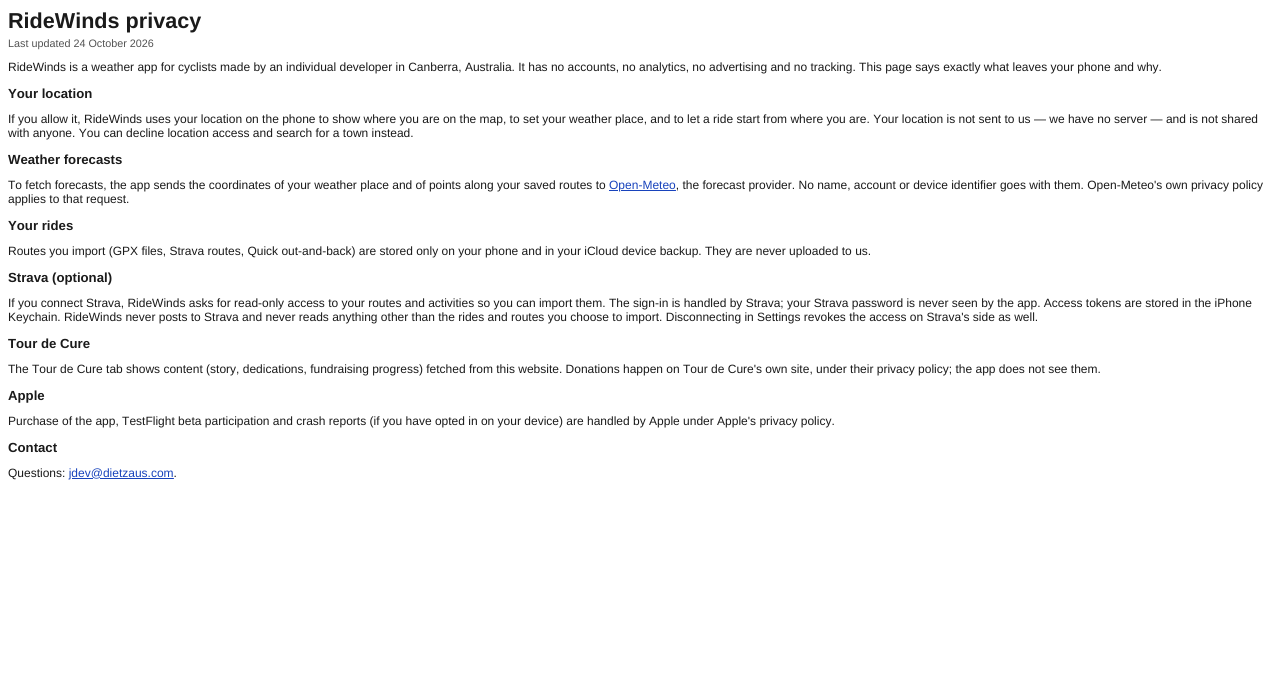
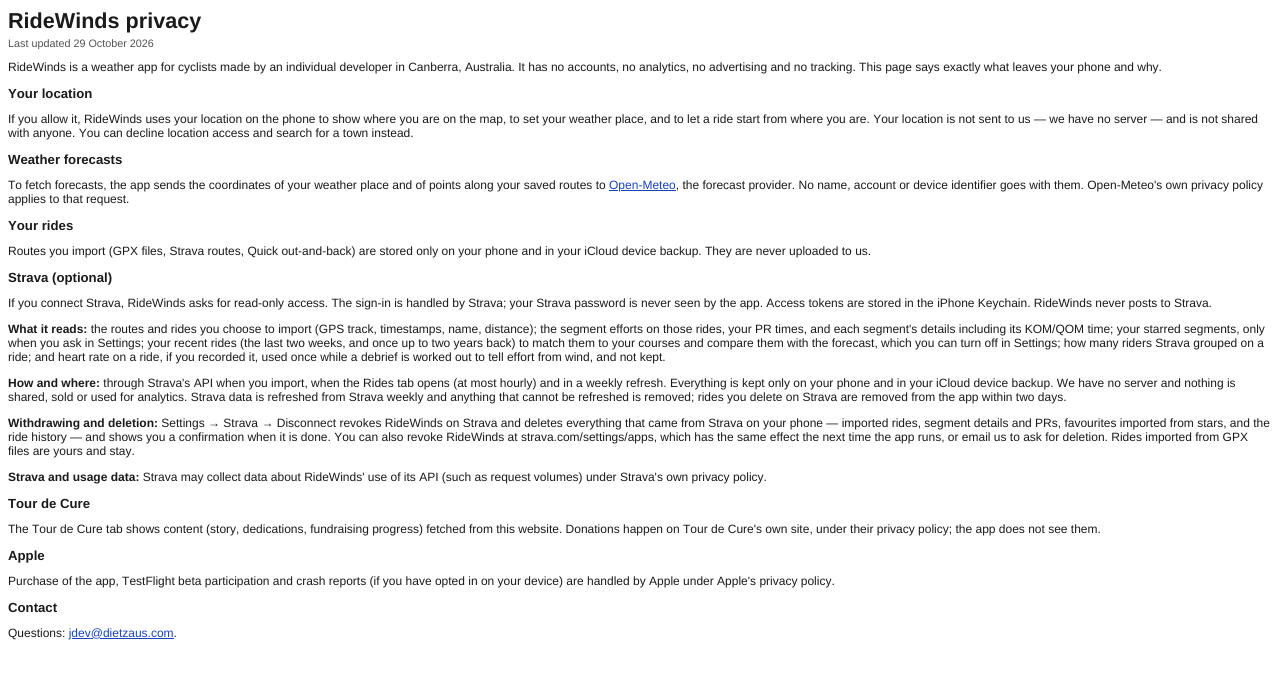
Before and after one commit to Jeebers777/ridewinds-site, a plain HTML site: page privacy.html in a window 1280 px wide. Drawn offline with Linux system fonts and the light colour scheme.

Commit message:
Road: heart rate as the effort prior where no segment measures it (DESIGN §9.15)
heartrate stream in the existing streams call, used once in processing, never
stored. Consent version 3; privacy page and info sheet updated.

Co-Authored-By: Claude Fable 5.1 <noreply@anthropic.com>
Claude-Session: https://claude.ai/code/session_018btbe1fNb3tL7Yr6enxZCL

```diff
--- a/privacy.html
+++ b/privacy.html
@@ -18,7 +18,7 @@
 </head>
 <body>
 <h1 style="margin: 0.0px 0.0px 3.0px 0.0px; font: 21.6px 'Helvetica Neue'; color: #1a1a1a; -webkit-text-stroke: #1a1a1a"><span class="s1"><b>RideWinds privacy</b></span></h1>
-<p class="p2"><span class="s1">Last updated 24 October 2026</span></p>
+<p class="p2"><span class="s1">Last updated 29 October 2026</span></p>
 <p class="p3"><span class="s1">RideWinds is a weather app for cyclists made by an individual developer in Canberra, Australia. It has no accounts, no analytics, no advertising and no tracking. This page says exactly what leaves your phone and why.</span></p>
 <h2 style="margin: 0.0px 0.0px 11.0px 0.0px; font: 13.2px 'Helvetica Neue'; color: #1a1a1a; -webkit-text-stroke: #1a1a1a"><span class="s1"><b>Your location</b></span></h2>
 <p class="p3"><span class="s1">If you allow it, RideWinds uses your location on the phone to show where you are on the map, to set your weather place, and to let a ride start from where you are. Your location is not sent to us — we have no server — and is not shared with anyone. You can decline location access and search for a town instead.</span></p>
@@ -27,7 +27,11 @@
 <h2 style="margin: 0.0px 0.0px 11.0px 0.0px; font: 13.2px 'Helvetica Neue'; color: #1a1a1a; -webkit-text-stroke: #1a1a1a"><span class="s1"><b>Your rides</b></span></h2>
 <p class="p3"><span class="s1">Routes you import (GPX files, Strava routes, Quick out-and-back) are stored only on your phone and in your iCloud device backup. They are never uploaded to us.</span></p>
 <h2 style="margin: 0.0px 0.0px 11.0px 0.0px; font: 13.2px 'Helvetica Neue'; color: #1a1a1a; -webkit-text-stroke: #1a1a1a"><span class="s1"><b>Strava (optional)</b></span></h2>
-<p class="p3"><span class="s1">If you connect Strava, RideWinds asks for read-only access to your routes and activities so you can import them. The sign-in is handled by Strava; your Strava password is never seen by the app. Access tokens are stored in the iPhone Keychain. RideWinds never posts to Strava and never reads anything other than the rides and routes you choose to import. Disconnecting in Settings revokes the access on Strava's side as well.</span></p>
+<p class="p3"><span class="s1">If you connect Strava, RideWinds asks for read-only access. The sign-in is handled by Strava; your Strava password is never seen by the app. Access tokens are stored in the iPhone Keychain. RideWinds never posts to Strava.</span></p>
+<p class="p3"><span class="s1"><b>What it reads:</b> the routes and rides you choose to import (GPS track, timestamps, name, distance); the segment efforts on those rides, your PR times, and each segment's details including its KOM/QOM time; your starred segments, only when you ask in Settings; your recent rides (the last two weeks, and once up to two years back) to match them to your courses and compare them with the forecast, which you can turn off in Settings; how many riders Strava grouped on a ride; and heart rate on a ride, if you recorded it, used once while a debrief is worked out to tell effort from wind, and not kept.</span></p>
+<p class="p3"><span class="s1"><b>How and where:</b> through Strava's API when you import, when the Rides tab opens (at most hourly) and in a weekly refresh. Everything is kept only on your phone and in your iCloud device backup. We have no server and nothing is shared, sold or used for analytics. Strava data is refreshed from Strava weekly and anything that cannot be refreshed is removed; rides you delete on Strava are removed from the app within two days.</span></p>
+<p class="p3"><span class="s1"><b>Withdrawing and deletion:</b> Settings → Strava → Disconnect revokes RideWinds on Strava and deletes everything that came from Strava on your phone — imported rides, segment details and PRs, favourites imported from stars, and the ride history — and shows you a confirmation when it is done. You can also revoke RideWinds at strava.com/settings/apps, which has the same effect the next time the app runs, or email us to ask for deletion. Rides imported from GPX files are yours and stay.</span></p>
+<p class="p3"><span class="s1"><b>Strava and usage data:</b> Strava may collect data about RideWinds' use of its API (such as request volumes) under Strava's own privacy policy.</span></p>
 <h2 style="margin: 0.0px 0.0px 11.0px 0.0px; font: 13.2px 'Helvetica Neue'; color: #1a1a1a; -webkit-text-stroke: #1a1a1a"><span class="s1"><b>Tour de Cure</b></span></h2>
 <p class="p3"><span class="s1">The Tour de Cure tab shows content (story, dedications, fundraising progress) fetched from this website. Donations happen on Tour de Cure's own site, under their privacy policy; the app does not see them.</span></p>
 <h2 style="margin: 0.0px 0.0px 11.0px 0.0px; font: 13.2px 'Helvetica Neue'; color: #1a1a1a; -webkit-text-stroke: #1a1a1a"><span class="s1"><b>Apple</b></span></h2>
```
